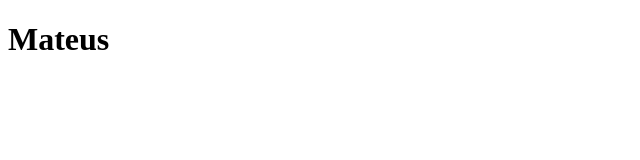
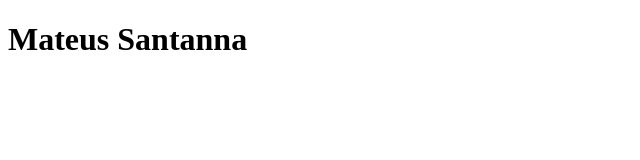
Before and after one commit to MateusSantanna/Teste, a plain HTML site: page index.html in a window 1280 px wide. Shown: the whole page, without its empty margins (0-640 px from the left). Drawn offline with Linux system fonts and the light colour scheme.

Commit message:
Mudei meu nome

```diff
--- a/index.html
+++ b/index.html
@@ -7,6 +7,6 @@
     <title>Document</title>
 </head>
 <body>
-    <h1> Mateus </h1>
+    <h1> Mateus Santanna </h1>
 </body>
 </html>
```
